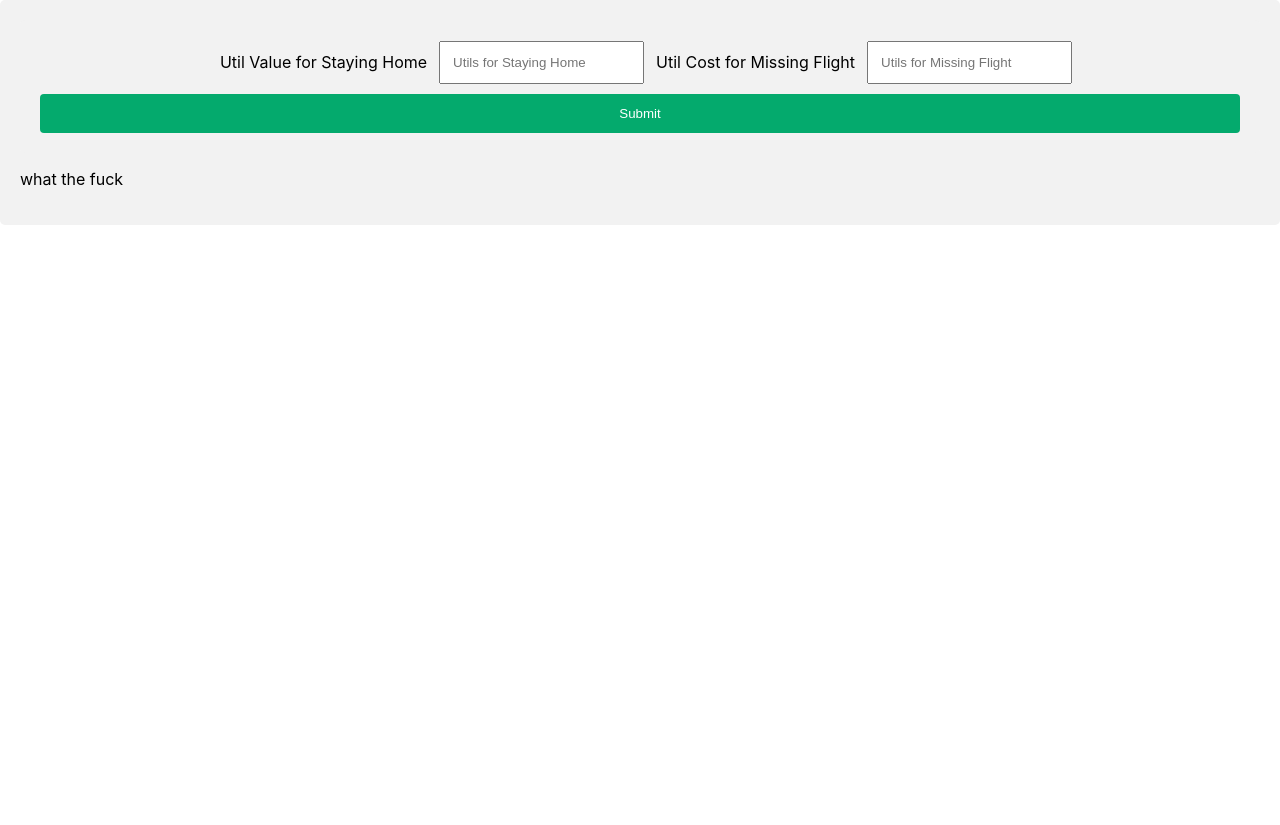
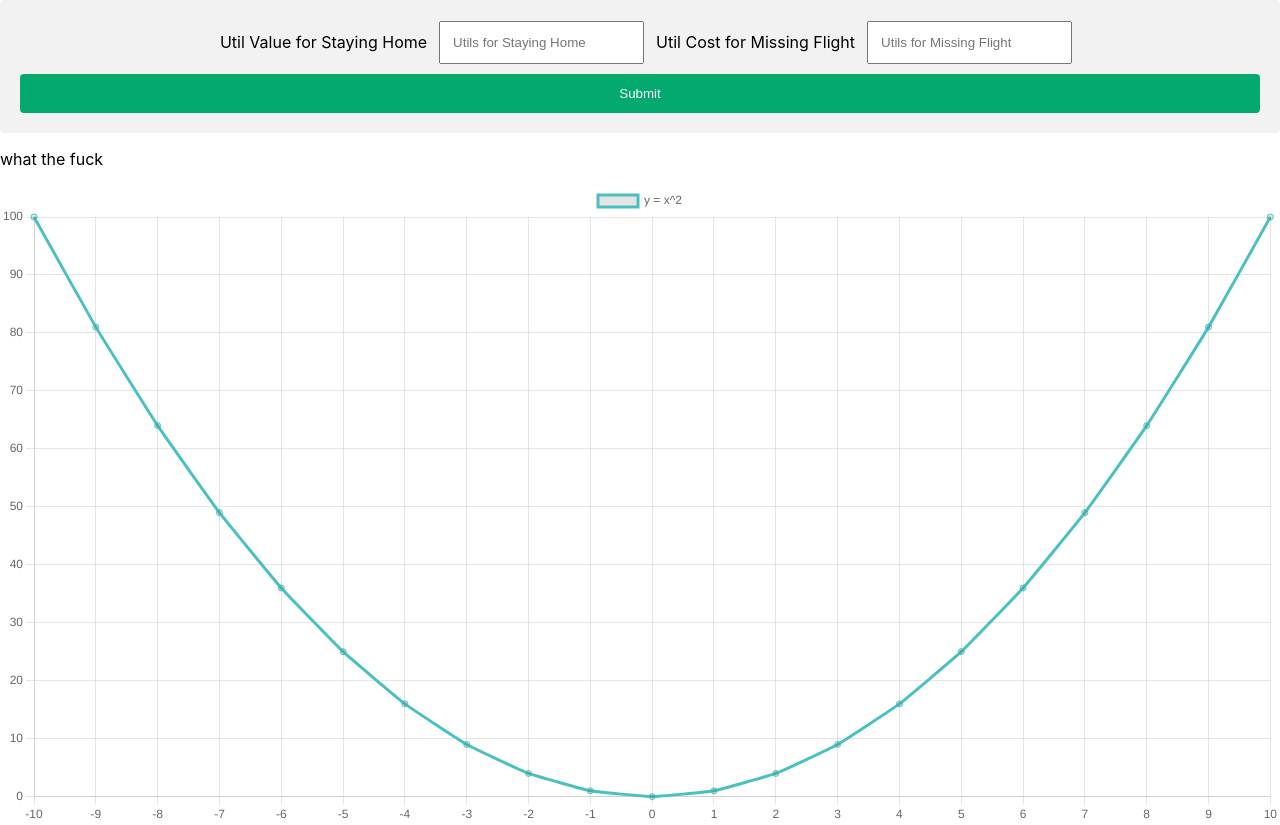
Before and after one commit to benwang-lol/Best-Time-to-get-to-Airport, a React (Create React App) app: page / in a window 1280 px wide. Before the commit the page ends 800 px from the top, so only its background shows below. Built offline with nearby package versions, Linux system fonts and the light colour scheme.

Commit message:
added a basic graph component -- need to update this for actual purpose

```diff
--- a/package.json
+++ b/package.json
@@ -6,7 +6,9 @@
     "@testing-library/jest-dom": "^5.16.5",
     "@testing-library/react": "^13.4.0",
     "@testing-library/user-event": "^13.5.0",
+    "chart.js": "^4.3.0",
     "react": "^18.2.0",
+    "react-chartjs-2": "^5.2.0",
     "react-dom": "^18.2.0",
     "react-scripts": "5.0.1",
     "web-vitals": "^2.1.4"
--- a/src/App.js
+++ b/src/App.js
@@ -1,10 +1,13 @@
 import FormComponent from './components/form-component/form-component';
+import Graph from './components/graph-component';
 
 function App() {
   return (
-    <div className="container">
+    <div>
+
       <FormComponent></FormComponent>
       <p> what the fuck </p>
+      <Graph />
     </div>
   )
 }
--- /dev/null
+++ b/src/components/graph-component.js
@@ -0,0 +1,29 @@
+import React from 'react';
+import { Line, Chart } from 'react-chartjs-2';
+import { Chart as ChartJS } from 'chart.js/auto';
+
+const Graph = () => {
+  // Generate data points for the equation y = x^2
+  const data = {
+    labels: [],
+    datasets: [
+      {
+        label: 'y = x^2',
+        data: [],
+        fill: false,
+        borderColor: 'rgb(75, 192, 192)',
+        tension: 0.1
+      }
+    ]
+  };
+
+  for (let x = -10; x <= 10; x++) {
+    const y = Math.pow(x, 2);
+    data.labels.push(x);
+    data.datasets[0].data.push(y);
+  }
+
+  return <Line data={data} />;
+};
+
+export default Graph;
--- a/src/components/user-form/user-form.js
+++ /dev/null
@@ -1,4 +0,0 @@
-import React, { useContext } from 'react';
-import FormComponent from '../form-component';
-
-//do i rlly need this??
```
Also changed, not shown: 1 other file (tests, documents, lock files or other folders).
